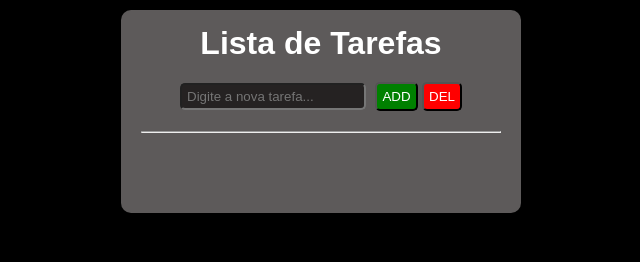
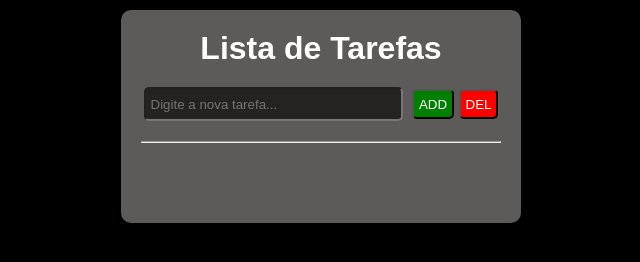
Before and after one commit to AdrielEscorcio/CriadorDeTarefas, a plain HTML site: page index.html in a window 1280 px wide. Shown: the whole page, without its empty margins (319-959 px from the left). Drawn offline with Linux system fonts and the light colour scheme.

Commit message:
Mudaça na altura do input

```diff
--- a/index.html
+++ b/index.html
@@ -4,7 +4,7 @@
     <meta charset="UTF-8">
     <meta http-equiv="X-UA-Compatible" content="IE=edge">
     <meta name="viewport" content="width=device-width, initial-scale=1.0">
-    <title>Treino</title>
+    <title>Lista de Tarefas</title>
     <link rel="stylesheet" href="style.css">
     <link rel="stylesheet" href="https://cdn.es.gov.br/fonts/font-awesome/css/font-awesome.min.css">
 
--- a/style.css
+++ b/style.css
@@ -27,7 +27,7 @@ header {
 }
 
 #titulo {
-    padding-top: 15px;
+    padding-top: 20px;
 
 }
 
@@ -46,7 +46,8 @@ main {
     background-color:rgb(37, 34, 34);
     margin-right: 5px;
     padding-left: 5px;
-    height: 23px;
+    height: 30px;
+    width: 250px;
     border-radius: 5px;
     color: white;
 }
@@ -57,6 +58,7 @@ main {
     background-color: green;
     color: white;
     border-radius: 5px;
+    height: 30px;
 }
 
 #btexcluir{
@@ -64,6 +66,7 @@ main {
     background-color: red;
     color: white;
     border-radius: 5px;
+    height: 30px;
 }
 hr{
     margin: 20px;
```
